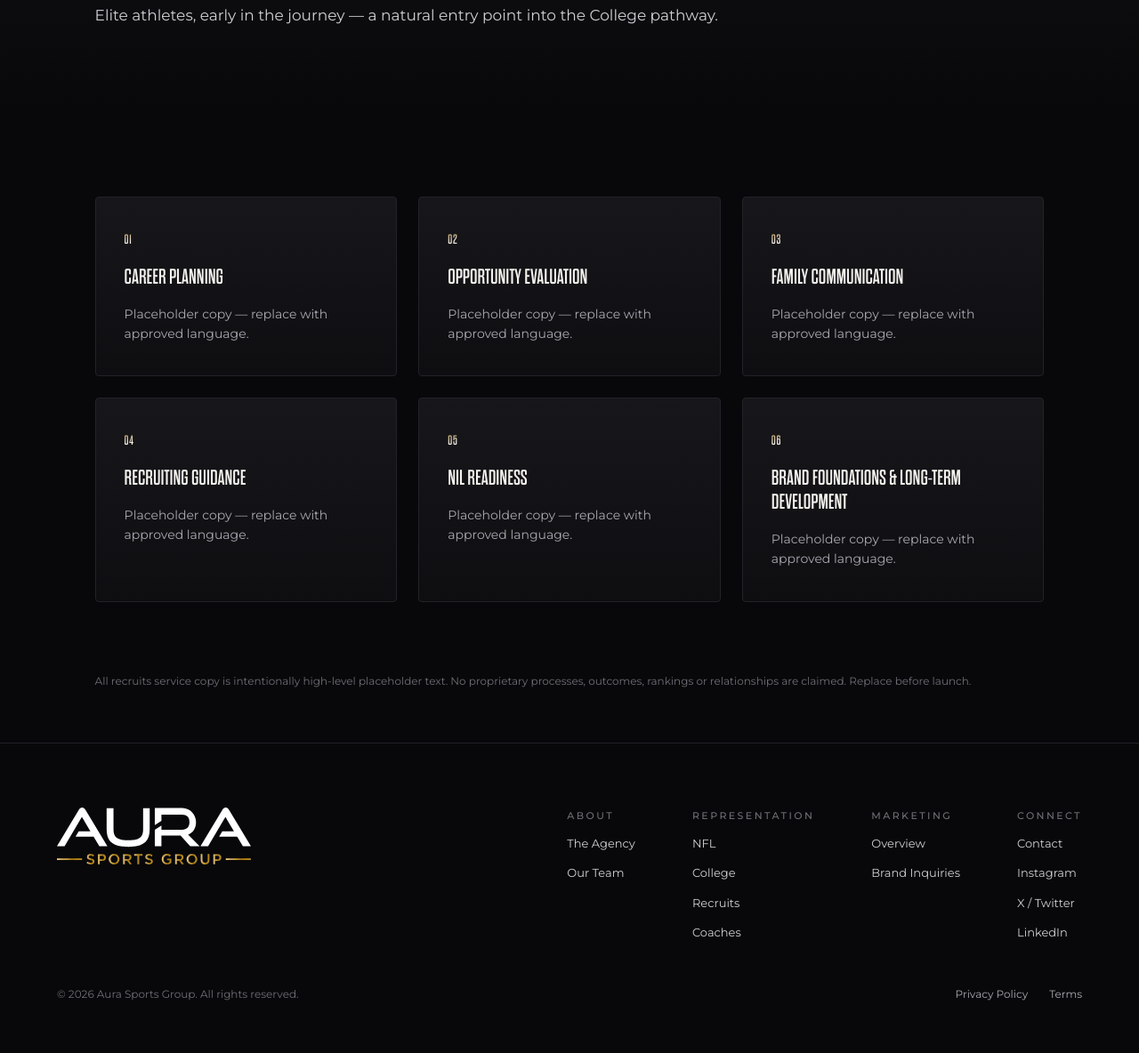
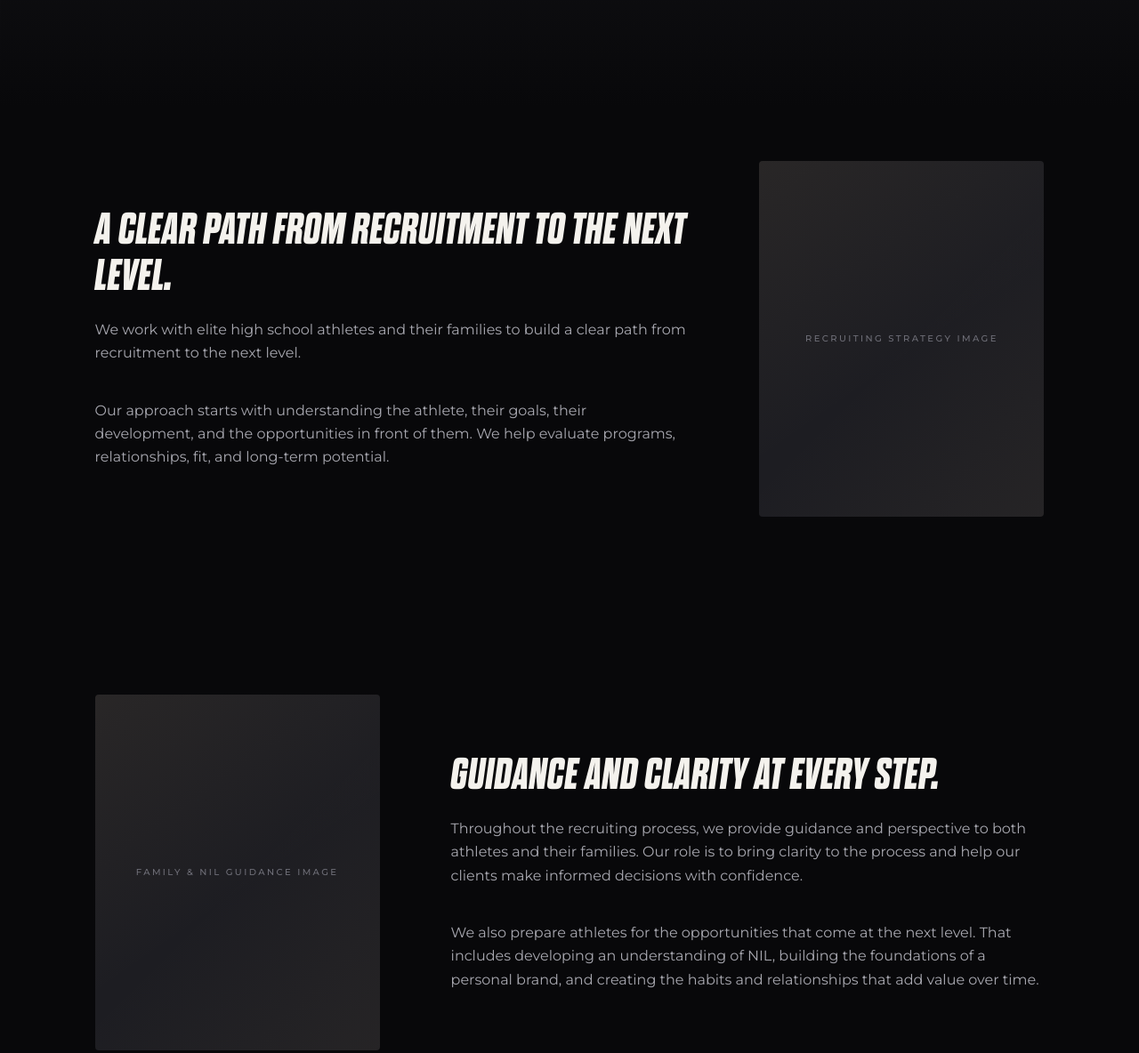
Before and after one commit to lanteigne03-rgb/Aura-Sports-Group, a plain HTML site: page recruits.html in a window 1280 px wide. Shown: the part 399-1583 px from the top of the page at 89% size. Drawn offline with Linux system fonts and the light colour scheme.

Commit message:
Update recruits.html

```diff
--- a/recruits.html
+++ b/recruits.html
@@ -13,6 +13,16 @@
   <link rel="preconnect" href="https://fonts.gstatic.com" crossorigin>
   <link href="https://fonts.googleapis.com/css2?family=Anton&family=Montserrat:wght@400;500;600;800&display=swap" rel="stylesheet">
   <link rel="stylesheet" href="css/styles.css">
+  <style>
+    .split { display: flex; gap: 80px; align-items: center; }
+    .split .copy { flex: 1 1 0; min-width: 300px; }
+    .split .copy p + p { margin-top: 18px; }
+    .split .media-ph { flex: none; width: 320px; height: 400px; max-width: 100%; border: none; }
+    .split.split--reverse { flex-direction: row-reverse; }
+    @media (max-width: 900px) {
+      .split, .split.split--reverse { flex-direction: column; align-items: flex-start; }
+    }
+  </style>
 </head>
 <body>
   <div id="nav-placeholder"></div>
@@ -23,49 +33,40 @@
       <img src="assets/img/high-school-hero.jpg" alt="">
     </div>
     <h1><span class="gold-text">Recruits</span></h1>
-    <p class="sub" style="color: var(--grey-250); font-size: 17px;">Elite athletes, early in the journey — a natural entry point into the College pathway.</p>
   </section>
 
-  <!-- Modules -->
-  <section class="section" style="background: var(--ink-950); padding-top: 100px; padding-bottom: 40px;">
-    <div class="grid-3 reveal">
-      <div class="card-service">
-        <span class="num">01</span>
-        <h3>Career Planning</h3>
-        <p>Placeholder copy — replace with approved language.</p>
+  <!-- Recruiting Approach -->
+  <section class="section split" style="background: var(--ink-950); padding-top: 60px; padding-bottom: 100px;">
+    <div class="copy reveal">
+      <div class="section-header">
+        <h2 class="display display--l">A Clear Path From Recruitment to the Next Level.</h2>
+        <p class="body-m">We work with elite high school athletes and their families to build a clear path from recruitment to the next level.</p>
+        <p class="body-m">Our approach starts with understanding the athlete, their goals, their development, and the opportunities in front of them. We help evaluate programs, relationships, fit, and long-term potential.</p>
       </div>
-      <div class="card-service">
-        <span class="num">02</span>
-        <h3>Opportunity Evaluation</h3>
-        <p>Placeholder copy — replace with approved language.</p>
+    </div>
+    <div class="media-ph reveal" data-label="Recruiting Strategy Image"></div>
+  </section>
+
+  <!-- Guidance + NIL Preparation -->
+  <section class="section split split--reverse reveal" style="background: var(--ink-950); padding-top: 100px; padding-bottom: 100px;">
+    <div class="copy reveal">
+      <div class="section-header">
+        <h2 class="display display--l">Guidance and Clarity at Every Step.</h2>
+        <p class="body-m">Throughout the recruiting process, we provide guidance and perspective to both athletes and their families. Our role is to bring clarity to the process and help our clients make informed decisions with confidence.</p>
+        <p class="body-m">We also prepare athletes for the opportunities that come at the next level. That includes developing an understanding of NIL, building the foundations of a personal brand, and creating the habits and relationships that add value over time.</p>
       </div>
-      <div class="card-service">
-        <span class="num">03</span>
-        <h3>Family Communication</h3>
-        <p>Placeholder copy — replace with approved language.</p>
-      </div>
-      <div class="card-service">
-        <span class="num">04</span>
-        <h3>Recruiting Guidance</h3>
-        <p>Placeholder copy — replace with approved language.</p>
-      </div>
-      <div class="card-service">
-        <span class="num">05</span>
-        <h3>NIL Readiness</h3>
-        <p>Placeholder copy — replace with approved language.</p>
-      </div>
-      <div class="card-service">
-        <span class="num">06</span>
-        <h3>Brand Foundations &amp; Long-Term Development</h3>
-        <p>Placeholder copy — replace with approved language.</p>
-      </div>
+    </div>
+    <div class="media-ph reveal" data-label="Family &amp; NIL Guidance Image"></div>
+  </section>
+
+  <!-- Foundation for What's Next -->
+  <section class="section" style="background: var(--ink-950); padding-top: 100px; padding-bottom: 110px;">
+    <div class="section-header center reveal" style="max-width: 760px;">
+      <h2 class="display display--l" style="text-align:center;">A Foundation for What Comes Next.</h2>
+      <p class="body-l" style="text-align:center;">We help our clients build a foundation for sustained development, future opportunity, and a career that continues to grow.</p>
     </div>
   </section>
 
-  <!-- Editorial note (from design; remove before launch) -->
-  <section class="section" style="background: var(--ink-950); padding-top: 40px; padding-bottom: 60px;">
-    <p class="body-s" style="color: var(--grey-500); font-size: 12px;">All recruits service copy is intentionally high-level placeholder text. No proprietary processes, outcomes, rankings or relationships are claimed. Replace before launch.</p>
-  </section>
 
   <div id="footer-placeholder"></div>
 
```
